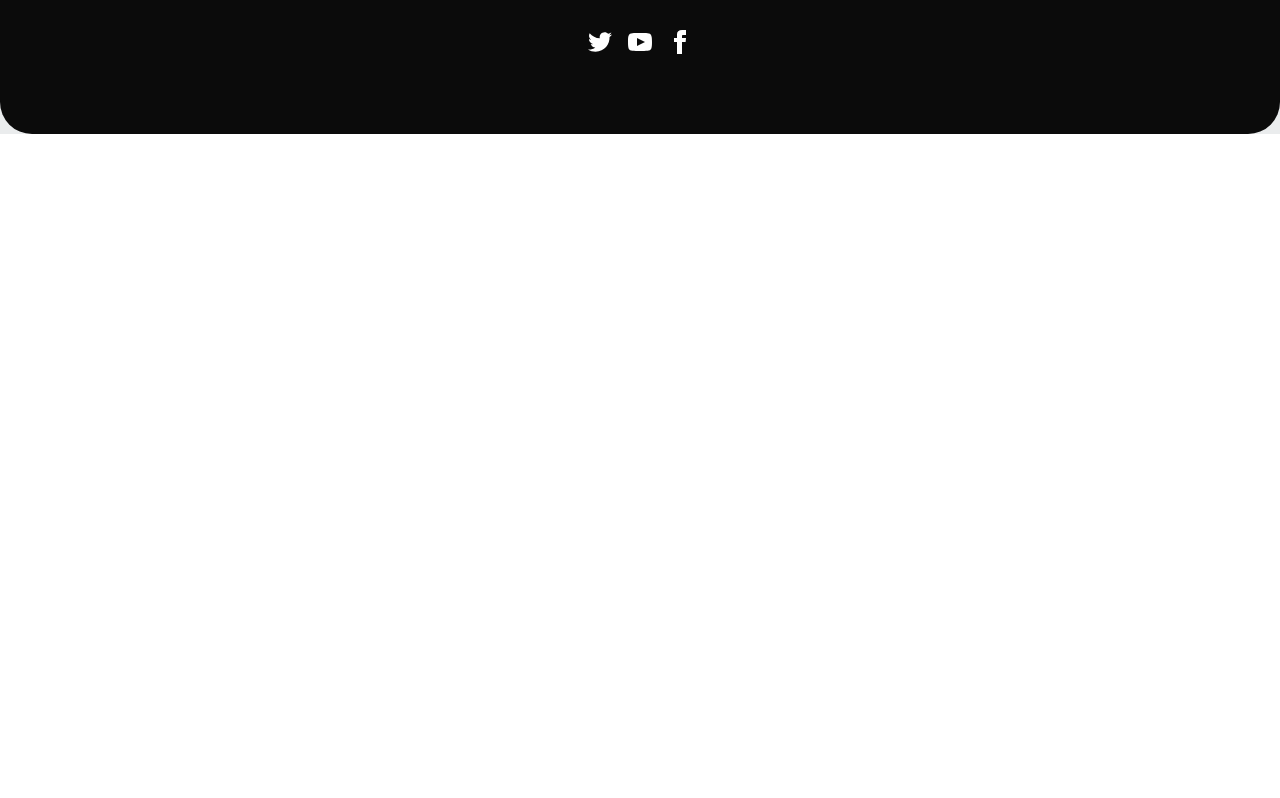
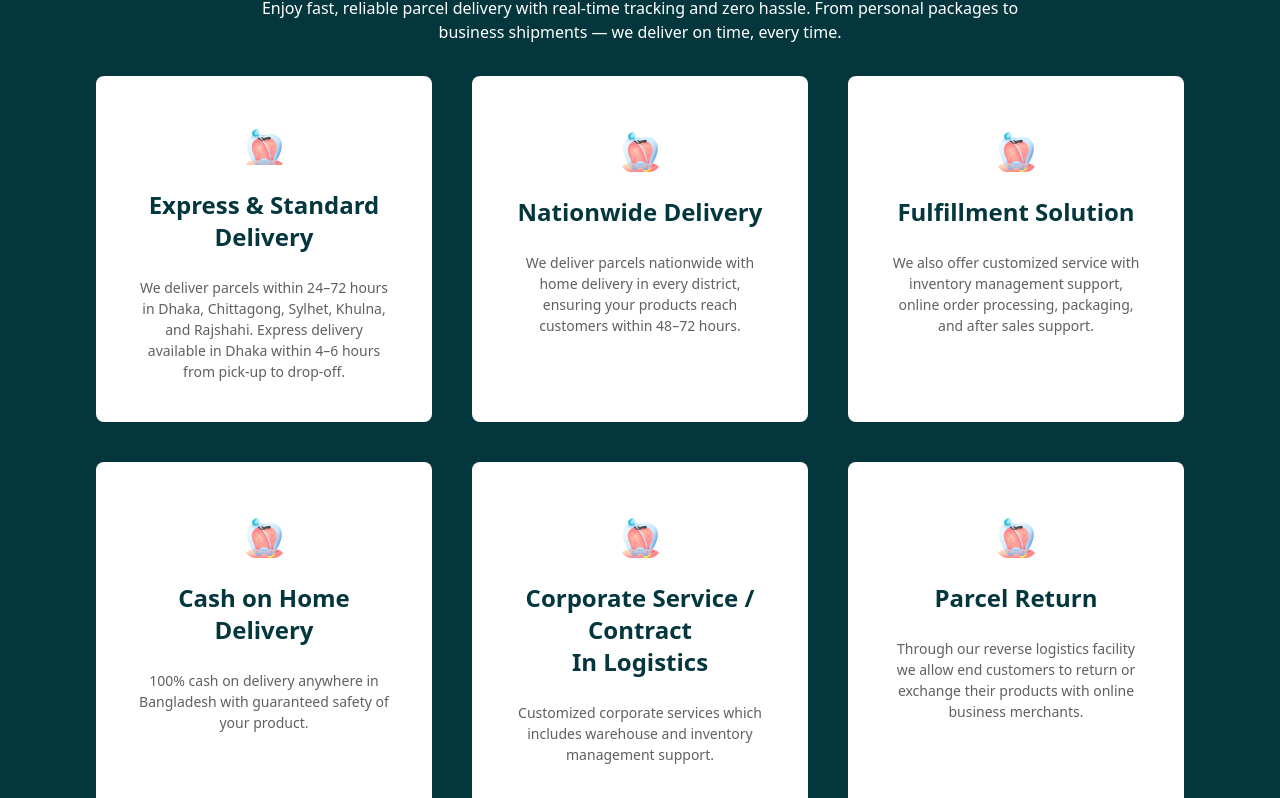
Before and after one commit to mahfuj024/Profast-client, a React (Vite) app: page / in a window 1280 px wide. Shown: the part 1380-2178 px from the top of the page. Before the commit the page ends 1514 px from the top, so only its background shows below. Built offline with nearby package versions, Linux system fonts and the light colour scheme.

Commit message:
add Services section

```diff
--- a/src/Pages/Home/Home/Home.jsx
+++ b/src/Pages/Home/Home/Home.jsx
@@ -1,12 +1,14 @@
 import React from 'react'
 import Banner from '../Banner/Banner'
 import Works from '../Works/Works'
+import Services from '../Services/Services'
 
 function Home() {
   return (
     <div>
       <Banner></Banner>
       <Works></Works>
+      <Services></Services>
     </div>
   )
 }
--- /dev/null
+++ b/src/Pages/Home/Services/Services.jsx
@@ -0,0 +1,102 @@
+import service from "../../../assets/service.png"
+
+function Services() {
+    return (
+        <div className='mt-6 md:mt-12 lg:mt-24 bg-[#03373D] rounded-2xl lg:rounded-4xl py-10 px-4 md:p-12 lg:p-24'>
+            <h1 className='text-center text-white text-2xl md:text-3xl lg:text-4xl font-bold'>Our Services</h1>
+            <p className='text-center text-white mt-4'>Enjoy fast, reliable parcel delivery with real-time tracking and zero hassle. From personal packages to <br /> business shipments — we deliver on time, every time.</p>
+
+            {/* card */}
+            <div className='mt-8 grid grid-cols-1 md:grid-cols-2 lg:grid-cols-3 gap-10'>
+
+                <div className="card p-4 bg-[#FFFFFF] max-w-[410px] h-[346px]  hover:bg-primary transition-colors duration-300 ease-in-out">
+                    <figure className="px-10 pt-10">
+                        <img
+                            src={service}
+                            alt="Shoes"
+                            className="rounded-xl" />
+                    </figure>
+                    <div className="card-body items-center text-center">
+                        <h2 className="card-title text-2xl text-base-300">Express  & Standard <br /> Delivery</h2>
+                        <p className="text-base-200 mt-4">We deliver parcels within 24–72 hours in Dhaka, Chittagong, Sylhet, Khulna, and Rajshahi. Express delivery available in Dhaka within 4–6 hours from pick-up to drop-off.</p>
+
+                    </div>
+                </div>
+
+                <div className="card p-4 bg-[#FFFFFF] max-w-[410px] h-[346px]  hover:bg-primary transition-colors duration-300 ease-in-out">
+                    <figure className="px-10 pt-10">
+                        <img
+                            src={service}
+                            alt="Shoes"
+                            className="rounded-xl" />
+                    </figure>
+                    <div className="card-body items-center text-center">
+                        <h2 className="card-title text-2xl text-base-300">Nationwide Delivery</h2>
+                        <p className="text-base-200 mt-4">We deliver parcels nationwide with home delivery in every district, ensuring your products reach customers within 48–72 hours.</p>
+
+                    </div>
+                </div>
+
+                <div className="card p-4 bg-[#FFFFFF] max-w-[410px] h-[346px]  hover:bg-primary transition-colors duration-300 ease-in-out">
+                    <figure className="px-10 pt-10">
+                        <img
+                            src={service}
+                            alt="Shoes"
+                            className="rounded-xl" />
+                    </figure>
+                    <div className="card-body items-center text-center">
+                        <h2 className="card-title text-2xl text-base-300">Fulfillment Solution</h2>
+                        <p className="text-base-200 mt-4">We also offer customized service with inventory management support, online order processing, packaging, and after sales support.</p>
+
+                    </div>
+                </div>
+
+                 <div className="card p-4 bg-[#FFFFFF] max-w-[410px] h-[346px]  hover:bg-primary transition-colors duration-300 ease-in-out">
+                    <figure className="px-10 pt-10">
+                        <img
+                            src={service}
+                            alt="Shoes"
+                            className="rounded-xl" />
+                    </figure>
+                    <div className="card-body items-center text-center">
+                        <h2 className="card-title text-2xl text-base-300">Cash on Home Delivery</h2>
+                        <p className="text-base-200 mt-4">100% cash on delivery anywhere in Bangladesh with guaranteed safety of your product.</p>
+
+                    </div>
+                </div>
+
+                 <div className="card p-4 bg-[#FFFFFF] max-w-[410px] h-[346px]  hover:bg-primary transition-colors duration-300 ease-in-out">
+                    <figure className="px-10 pt-10">
+                        <img
+                            src={service}
+                            alt="Shoes"
+                            className="rounded-xl" />
+                    </figure>
+                    <div className="card-body items-center text-center">
+                        <h2 className="card-title text-2xl text-base-300">Corporate Service / Contract <br /> In Logistics</h2>
+                        <p className="text-base-200 mt-4">Customized corporate services which includes warehouse and inventory management support.</p>
+
+                    </div>
+                </div>
+
+                 <div className="card p-4 bg-[#FFFFFF] max-w-[410px] h-[346px]  hover:bg-primary transition-colors duration-300 ease-in-out">
+                    <figure className="px-10 pt-10">
+                        <img
+                            src={service}
+                            alt="Shoes"
+                            className="rounded-xl" />
+                    </figure>
+                    <div className="card-body items-center text-center">
+                        <h2 className="card-title text-2xl text-base-300">Parcel Return</h2>
+                        <p className="text-base-200 mt-4">Through our reverse logistics facility we allow end customers to return or exchange their products with online business merchants.</p>
+
+                    </div>
+                </div>
+
+
+            </div>
+        </div>
+    )
+}
+
+export default Services
```
